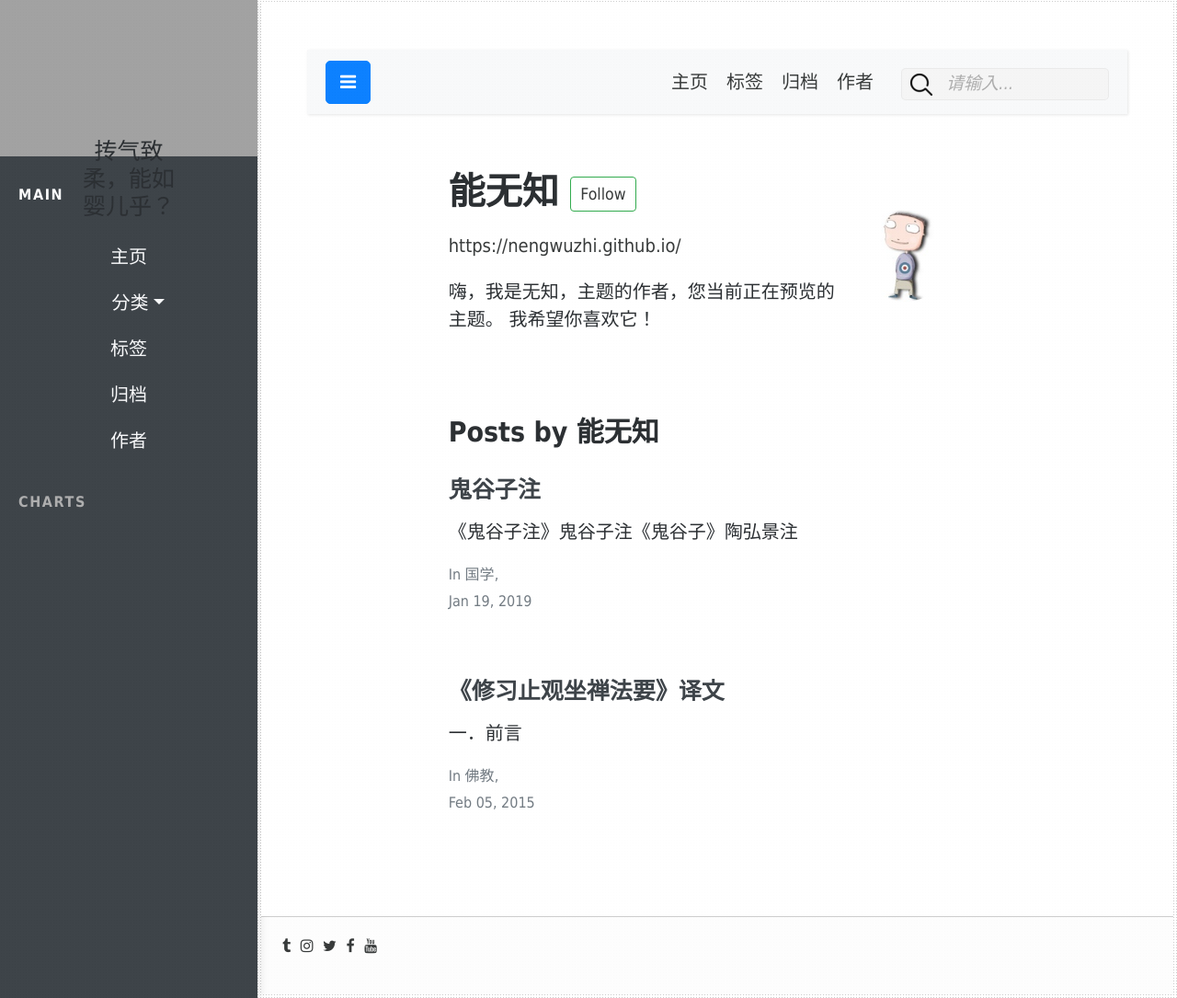
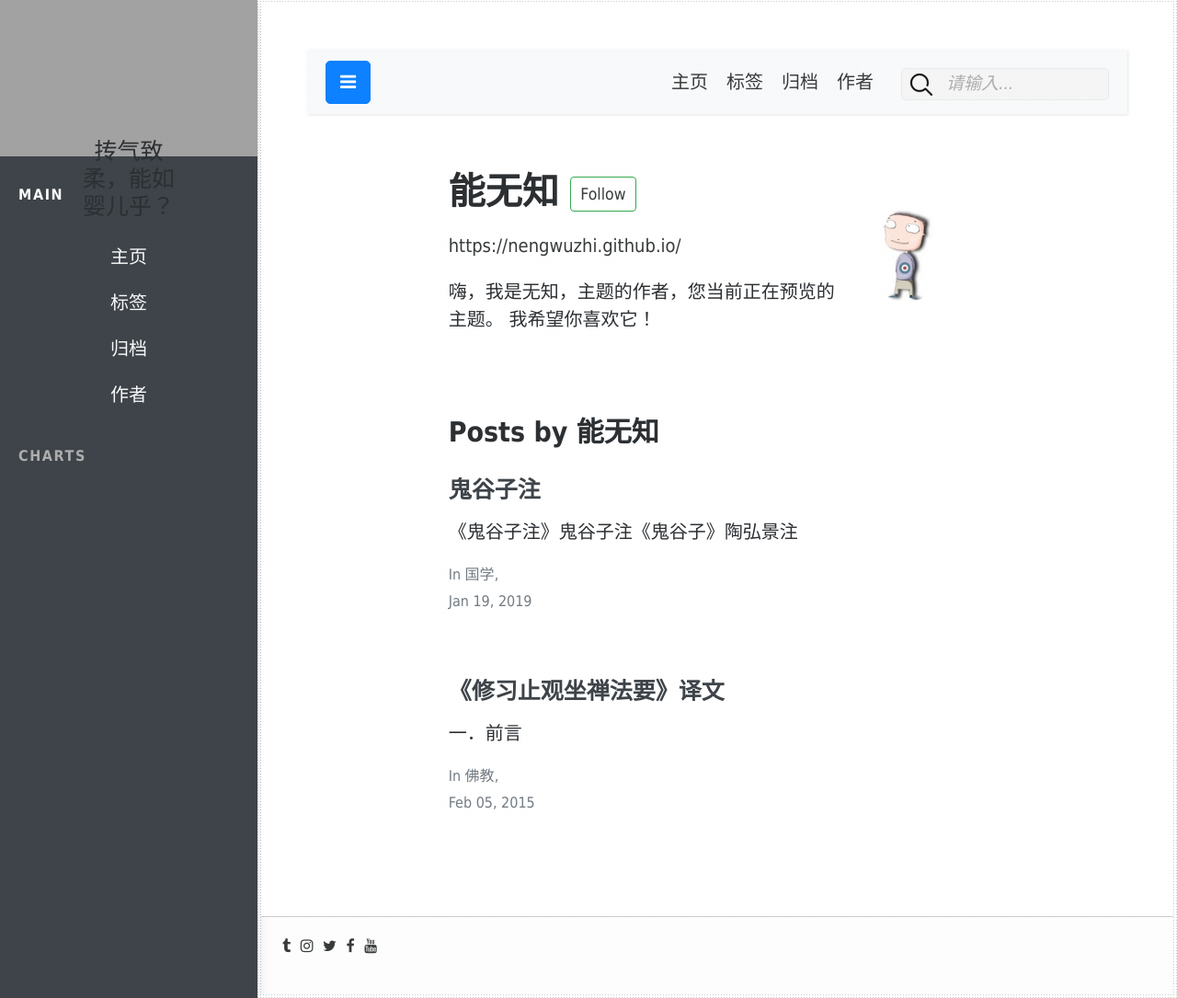
Before and after one commit to nengwuzhi/nengwuzhi.github.ioce, a Jekyll site: the page built from pages/author-author1.html, in a window 1280 px wide and 1085 px high. Shown: the whole window at 92% size. Built offline with Jekyll 4.4.1, drawn with Linux system fonts in a browser that asks for light colours; nearby versions of some CDN libraries; grey boxes are pictures that could not be loaded.

Commit message:
Update Side_navigation.html

```diff
--- a/_includes/Side_navigation.html
+++ b/_includes/Side_navigation.html
@@ -14,23 +14,6 @@
                 	<i class="text-Inverse fa-fw"></i>主页</a>
     		</li>
 
-    	<li>
-                    <a href="#pageSubmenu" data-toggle="collapse" aria-expanded="false" class="dropdown-toggle collapsed nav-link text-light bg-dark"><i class="mr-3 text-primary fa-fw"></i> 分类</a>
-                    <ul class="list-unstyled collapse" id="pageSubmenu" style="">
-                    <li>
-                    <a href="javascript:void(0);" class="categories-item" cate="All">
-                        All&nbsp;<span class="categories-badge"> {{site.posts | size}}</span>
-                    </a>
-                   </li>
-                {% for category in site.categories %}
-                <li>
-                    <a href="{{ root_url }}/{{ site.category_dir }}#{{ category | first }}" class="categories-item" cate="{{ category | first }}">
-                        {{ category | first }}&nbsp;<span class="categories-badge">{{ category | last | size }}</span>
-                    </a>
-                </li>
-                {% endfor %}
-                    </ul>
-                </li>
 
     		 {% for item in site.nav %}
                   <li class="nav-item"><a class="nav-link bg-dark text-light" href="{{item.url}}"  title="{{item.description}}">{{item.title}}</a></li>
```
